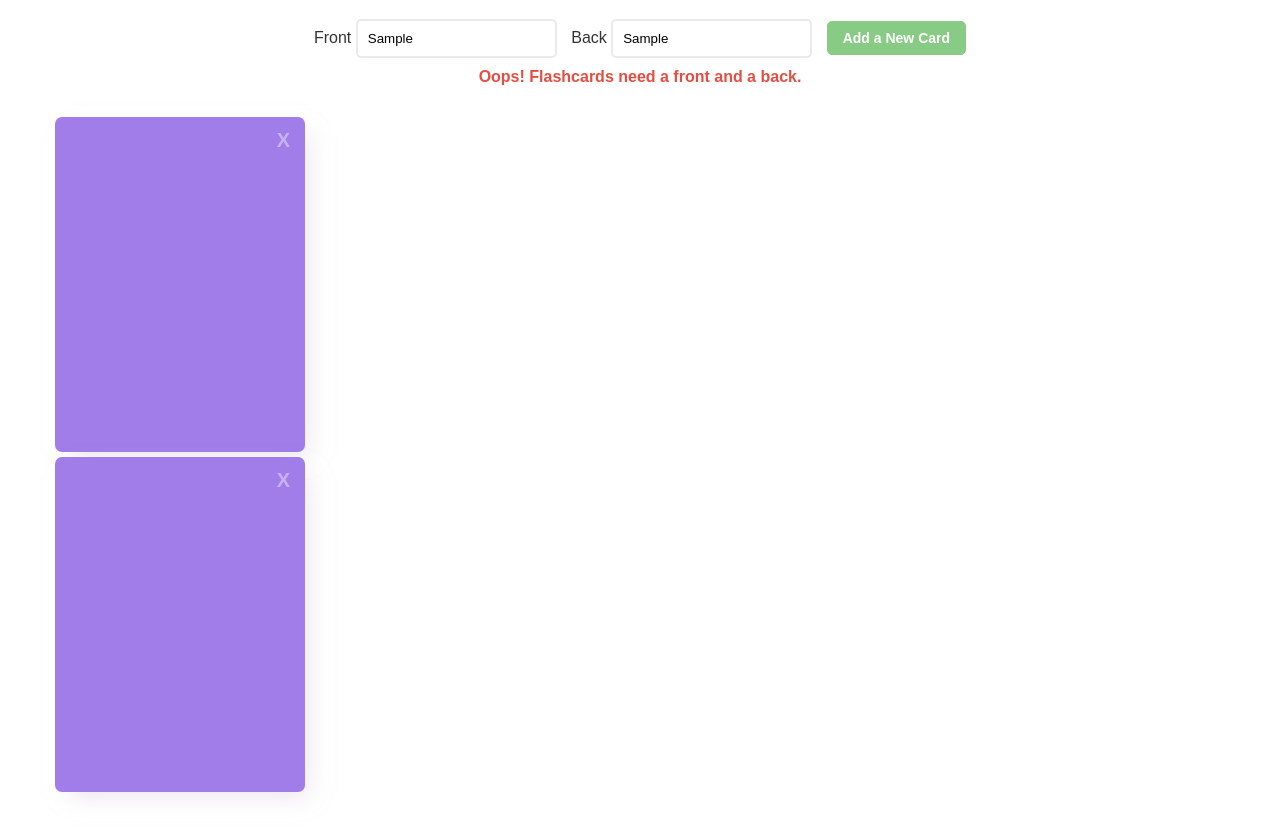
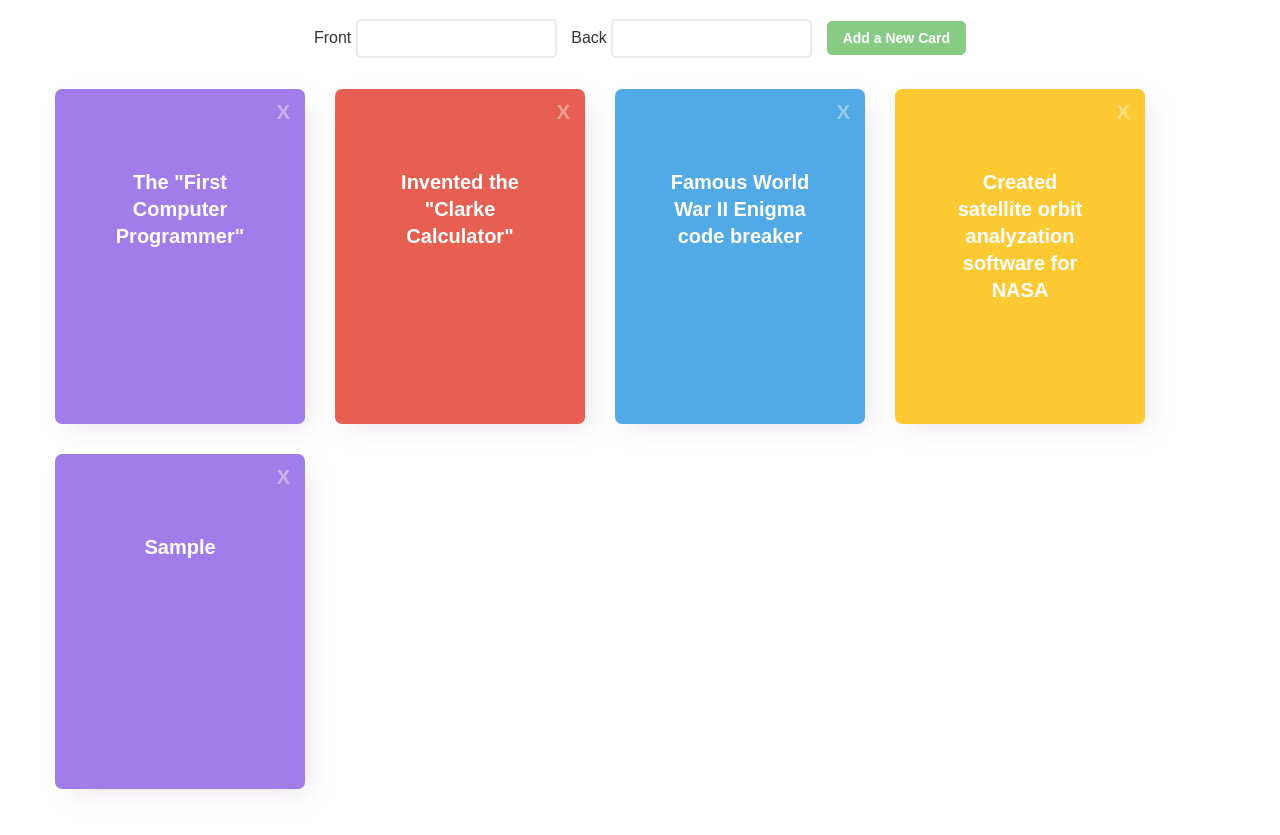
Before and after one commit to treehouse-projects/js-vue-flashcards, a plain HTML site: page index.html in a window 1280 px wide. Both pictures are taken after typing "Sample", "Sample" into the empty fields and a click on the button "Add a New Card". Shown: the part 101-936 px from the top of the page. Drawn offline with nearby package versions, Linux system fonts and the light colour scheme.

Commit message:
last commit

```diff
--- a/app.js
+++ b/app.js
@@ -22,12 +22,34 @@ const cards = [
     },
   ];
 
+
+  // Display an error message if form fields are blank
+
   new Vue({
     el: '#flashcard-app',
     data: {
       cards: cards,
+      newFront: '',
+      newBack: '',
+      error: false
     },
     methods: {
-
+        toggleCard: function(card){
+            card.flipped = !card.flipped;
+        },
+        addNew: function(){
+            if(!this.newFront || !this.newBack){
+                this.error = true;
+            } else {
+                this.cards.push({
+                    front: this.newFront,
+                    back: this.newBack,
+                    flipped: false
+                });
+                this.newFront = '';
+                this.newBack = '';
+                this.error = false;
+            }
+        }
     }
   });
--- a/index.html
+++ b/index.html
@@ -15,23 +15,23 @@
 
     <div class="flashcard-form">
       <label for="front">Front
-        <input type="text" id="front">
+        <input v-model="newFront" type="text" id="front">
       </label>
       <label for="back">Back
-        <input type="text" id="back">
+        <input v-on:keypress.enter="addNew" v-model="newBack" type="text" id="back">
       </label>
-      <button>Add a New Card</button>
-      <span class="error">Oops! Flashcards need a front and a back.</span>
+      <button v-on:click="addNew">Add a New Card</button>
+      <span v-show="error" class="error">Oops! Flashcards need a front and a back.</span>
     </div>
 
     <ul class="flashcard-list">
-      <li>
-        <p class="card">
-            <span class="delete-card">X</span>
-        </p>
-        <p class="card">
-            <span class="delete-card">X</span>
-        </p>
+      <li v-on:click="toggleCard(card)" v-for="(card, index) in cards">
+        <transition name="flip">
+            <p v-bind:key="card.flipped" class="card">
+                {{ card.flipped ? card.back : card.front }}
+                <span v-on:click="cards.splice(index, 1)" class="delete-card">X</span>
+            </p>
+        </transition>
       </li>
     </ul>
   </div>
--- a/styles.css
+++ b/styles.css
@@ -87,14 +87,13 @@ body {
     transition: all 0.4s ease;
   }
 
-  .flip-leave-active {
-    display: none;
+  .flip-enter {
+    transform: rotateY(180deg);
+    opacity: 0;
   }
 
-  .flip-enter, .flip-leave {
-    transform: rotateY(180deg);
-    opacity: 0;
-
+  .flip-leave {
+    display: none;
   }
 
   /* Form */
```
